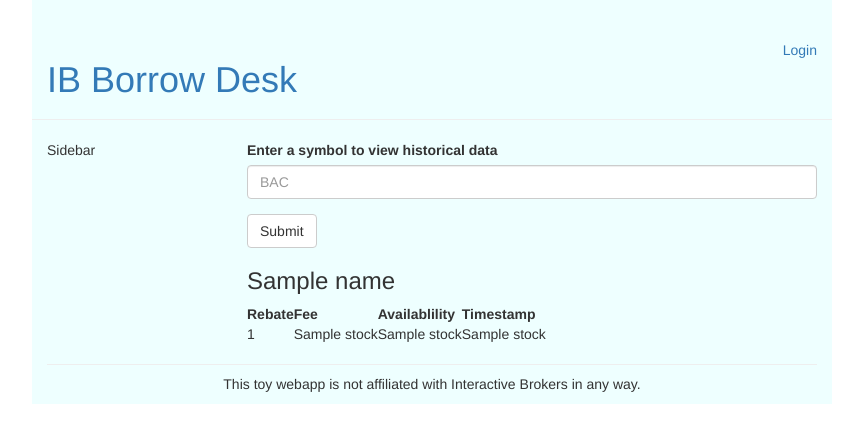
After one commit to hahalml/I-Borrow-Desk, a Flask app: template templates/historical_report_template.html in a window 1280 px wide. The commit adds this page. Shown: the top 443 px of the page, without its empty margins (208-1071 px from the left). Run offline with Flask 2, Linux system fonts and the light colour scheme; the template is opened without the code that fills it: most values are stand-ins (such as "Sample title", 1, 10 or a date in 2020); parts of the project's set-up code (start-up, migrations or seed data) failed here and were passed over; some libraries are stand-ins or nearby versions.

Commit message:
Historical single stock report ability including basic template

```diff
--- a/BorrowDatabase.py
+++ b/BorrowDatabase.py
@@ -300,6 +300,7 @@ class BorrowDatabase():
         data = (available,)
         cursor.execute(SQL, data)
         results = cursor.fetchall()
+        db.close()
         return results
 
     @timer
@@ -320,7 +321,37 @@ class BorrowDatabase():
         data = (safe_symbols,)
         cursor.execute(SQL, data)
         results = cursor.fetchall()
+        db.close()
+
         return results
+
+    @timer
+    def historical_report(self, symbol, interval = '1 HOUR'):
+        """Return historical report of rebate, fee, availability for a given symbol at the given interval along with
+        the Company name"""
+        if self._check_symbol(symbol):
+            safe_symbol = symbol.upper()
+        else:
+            return None, None
+
+        db, cursor = self._connect()
+        SQL = """SELECT rebate, fee, available, datetime FROM stocks JOIN borrow ON (stocks.cusip = borrow.cusip)
+                WHERE symbol = %s
+                ORDER BY datetime DESC;"""
+        data = (safe_symbol,)
+        cursor.execute(SQL, data)
+        results = cursor.fetchall()
+
+        # If the search didn't find anything return None, None
+        if results != []:
+            SQL = """SELECT name FROM stocks WHERE symbol = %s;"""
+            cursor.execute(SQL, data)
+            name = cursor.fetchone()[0]
+            db.close()
+            return name, results
+        else:
+            return None, None
+
 
     def _check_symbol(self, text):
         """Ensure a symbol is safe for the database
--- a/application.py
+++ b/application.py
@@ -27,7 +27,7 @@ APPLICATION_NAME = "Stock Loan App"
 LOGIN_TEMPLATE = 'login_template.html'
 MAINPAGE_TEMPLATE = 'mainpage_template.html'
 WATCH_LIST_TEMPLATE = 'watch_list_template.html'
-
+HISTORICAL_REPORT_TEMPLATE = 'historical_report_template.html'
 
 def checkLogin():
     if 'user_id' in login_session:
@@ -64,6 +64,20 @@ def watchList():
 
     return render_template(WATCH_LIST_TEMPLATE, summary=summary, login_session=login_session, logged_in=True)
 
+@app.route('/historical_report', methods=['GET', 'POST'])
+def historical_report():
+    """Historical report handler"""
+
+    logged_in = checkLogin()
+
+    summary = []
+    name = ''
+    if request.method == 'POST':
+        symbol = request.form['symbol'].replace(' ', '').split(',')[0]
+        if symbol:
+           name, summary = stockLoan.historical_report(symbol)
+
+    return render_template(HISTORICAL_REPORT_TEMPLATE, name = name, summary=summary, login_session=login_session, logged_in=logged_in)
 
 @app.route('/login')
 def showLogin():
--- /dev/null
+++ b/templates/historical_report_template.html
@@ -0,0 +1,49 @@
+{% extends 'base.html' %}
+
+{% block content %}
+
+	<div class= "row">
+		<div class= "col-sm-3">
+			Sidebar
+		</div>
+
+		<div class= "col-sm-9">
+			{% if logged_in == True %}
+				YOU ARE LOGGED IN WITH USER ID: {{login_session['user_id']}}
+			{% endif %}
+
+            <form role="form" action= "" method = 'POST'>
+				<div class="form-group">
+					<label for="symbol">Enter a symbol to view historical data</label>
+					<input class = "form-control" type = 'text' id = 'symbol' name = 'symbol' placeholder = 'BAC' value=''>
+				</div>
+
+				<button type='submit' class="btn btn-default">Submit</button>
+				<input type="hidden" name="_csrf_token" value="{{ csrf_token() }}">
+			</form>
+             {% if summary != None %}
+                <h3>{{name}}</h3>
+                 <table cellspacing="40">
+
+                    <tr>
+                        <th>Rebate</th>
+                        <th>Fee</th>
+                        <th>Availablility</th>
+                        <th>Timestamp</th>
+                     </tr>
+
+                {% for stock in summary %}
+                <tr>
+                    <td>{{stock[0]}}</td>
+                    <td>{{stock[1]}}</td>
+                    <td>{{stock[2]}}</td>
+                    <td>{{stock[3]}}</td>
+
+                </tr>
+                {% endfor %}
+             </table>
+           {% endif %}
+
+		</div>
+	</div>
+{% endblock %}
--- a/templates/watch_list_template.html
+++ b/templates/watch_list_template.html
@@ -11,7 +11,7 @@
 			{% if logged_in == True %}
 				YOU ARE LOGGED IN WITH USER ID: {{login_session['user_id']}}
 			{% endif %}
-            <table>
+            <table cellpadding="10">
                 <tr>
                     <th>Symbol</th>
                     <th>Rebate</th>
```
Also changed, not shown: email_update.py (+5 -5 lines).
